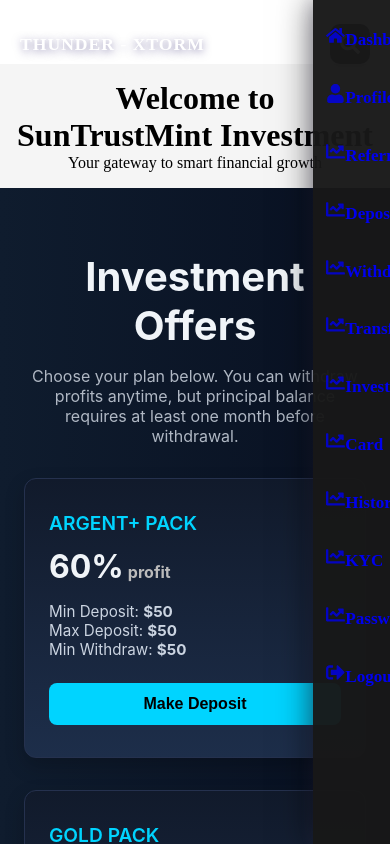
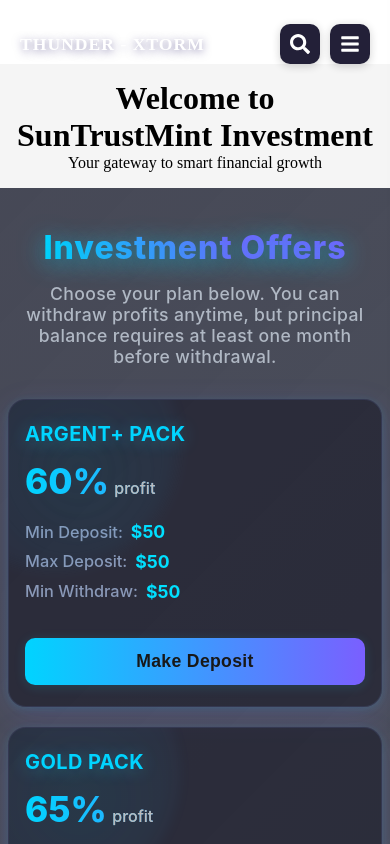
Before and after one commit to Omekagu/thunderX, a React (Create React App) app: page /investmentPlans in a window 390 px wide. Shown: the top 844 px of the page. Built offline with nearby package versions, Linux system fonts and the light colour scheme.

Commit message:
feat: implement Investment Plan component with responsive design and integrate styles

```diff
--- a/src/Components/User/InvestmentplanComponent.jsx
+++ b/src/Components/User/InvestmentplanComponent.jsx
@@ -45,132 +45,37 @@ const plans = [
 
 export default function InvestmentPlanComponent () {
   return (
-    <section
-      style={{
-        padding: '4rem 1.5rem',
-        background: 'linear-gradient(to right, #0f1c2e, #081021)',
-        color: '#f0f4f8',
-        fontFamily: 'Inter, sans-serif'
-      }}
-    >
-      <div
-        style={{ maxWidth: '1100px', margin: '0 auto', textAlign: 'center' }}
-      >
-        <h2
-          style={{ fontSize: '2.5rem', marginBottom: '1rem', fontWeight: 700 }}
-        >
-          Investment Offers
-        </h2>
-        <p
-          style={{
-            color: '#b0b8c4',
-            fontSize: '1rem',
-            maxWidth: '650px',
-            margin: '0 auto 2rem'
-          }}
-        >
+    <section className='investmentplans-section'>
+      <div className='investmentplans-header'>
+        <h2>Investment Offers</h2>
+        <p>
           Choose your plan below. You can withdraw profits anytime, but
           principal balance requires at least one month before withdrawal.
         </p>
       </div>
-
-      <div
-        style={{
-          display: 'grid',
-          gridTemplateColumns: 'repeat(auto-fit, minmax(260px, 1fr))',
-          gap: '2rem',
-          maxWidth: '1100px',
-          margin: '2rem auto 0'
-        }}
-      >
+      <div className='investmentplans-grid'>
         {plans.map(plan => (
-          <div
-            key={plan.id}
-            style={{
-              background: 'linear-gradient(to bottom, #111a2b, #1d2e4a)',
-              borderRadius: '12px',
-              padding: '2rem 1.5rem',
-              border: '1px solid #25314e',
-              boxShadow: '0 8px 20px rgba(0,0,0,0.2)',
-              transition: 'transform 0.3s ease, box-shadow 0.3s ease'
-            }}
-            onMouseEnter={e => {
-              e.currentTarget.style.transform = 'translateY(-5px)'
-              e.currentTarget.style.boxShadow = '0 12px 25px rgba(0,0,0,0.3)'
-            }}
-            onMouseLeave={e => {
-              e.currentTarget.style.transform = 'translateY(0)'
-              e.currentTarget.style.boxShadow = '0 8px 20px rgba(0,0,0,0.2)'
-            }}
-          >
-            <h3
-              style={{
-                color: '#00d4ff',
-                fontSize: '1.2rem',
-                fontWeight: 600,
-                marginBottom: '0.75rem'
-              }}
-            >
-              {plan.title}
-            </h3>
-            <p
-              style={{
-                fontSize: '2rem',
-                fontWeight: 700,
-                marginBottom: '1rem'
-              }}
-            >
+          <div className='investmentplan-card' key={plan.id}>
+            <div className='plan-glass-bg' />
+            <h3>{plan.title}</h3>
+            <p className='plan-profit'>
               {plan.profit}
-              <span
-                style={{
-                  fontSize: '1rem',
-                  color: '#bbb',
-                  marginLeft: '0.25rem'
-                }}
-              >
-                profit
-              </span>
+              <span className='plan-profit-label'>profit</span>
             </p>
-            <ul
-              style={{
-                listStyle: 'none',
-                padding: 0,
-                margin: 0,
-                color: '#cbd4e1',
-                fontSize: '0.95rem'
-              }}
-            >
+            <ul>
               <li>
-                Min Deposit: <strong>${plan.minDeposit}</strong>
+                <span>Min Deposit:</span> <strong>${plan.minDeposit}</strong>
               </li>
               <li>
-                Max Deposit: <strong>${plan.maxDeposit}</strong>
+                <span>Max Deposit:</span> <strong>${plan.maxDeposit}</strong>
               </li>
               <li>
-                Min Withdraw: <strong>${plan.minWithdraw}</strong>
+                <span>Min Withdraw:</span> <strong>${plan.minWithdraw}</strong>
               </li>
             </ul>
             <button
-              style={{
-                marginTop: '1.5rem',
-                width: '100%',
-                padding: '12px 0',
-                backgroundColor: '#00d4ff',
-                color: '#000',
-                border: 'none',
-                borderRadius: '8px',
-                fontWeight: 600,
-                fontSize: '1rem',
-                cursor: 'pointer',
-                transition: 'background 0.2s ease'
-              }}
+              className='plan-btn'
               onClick={() => alert(`You selected ${plan.title}`)}
-              onMouseOver={e =>
-                (e.currentTarget.style.backgroundColor = '#00c0e4')
-              }
-              onMouseOut={e =>
-                (e.currentTarget.style.backgroundColor = '#00d4ff')
-              }
             >
               Make Deposit
             </button>
--- a/src/Components/User/MainHeader.jsx
+++ b/src/Components/User/MainHeader.jsx
@@ -11,14 +11,14 @@ import {
 import { Link } from 'react-router-dom'
 
 export default function MainHeader () {
-  const [isMobile, setIsMobile] = useState(() => window.innerWidth <= 600)
-  const [drawerOpen, setDrawerOpen] = useState(() => window.innerWidth > 600)
+  const [isMobile, setIsMobile] = useState(window.innerWidth <= 600)
+  const [drawerOpen, setDrawerOpen] = useState(false)
 
   useEffect(() => {
     const handleResize = () => {
       const mobile = window.innerWidth <= 600
       setIsMobile(mobile)
-      setDrawerOpen(!mobile)
+      if (!mobile) setDrawerOpen(false)
     }
     window.addEventListener('resize', handleResize)
     return () => window.removeEventListener('resize', handleResize)
@@ -54,7 +54,6 @@ export default function MainHeader () {
           <button className='icon-btn' aria-label='Search'>
             <FaSearch />
           </button>
-          {!isMobile && (
           <button
             className='icon-btn'
             aria-label='Menu'
@@ -62,28 +61,29 @@ export default function MainHeader () {
           >
             <FaBars />
           </button>
-          )}
         </div>
       </header>
 
-      {/* Overlay (desktop only) */}
-      {drawerOpen && !isMobile && (
+      {/* Overlay */}
+      {drawerOpen && (
         <div className='drawer-overlay' onClick={() => setDrawerOpen(false)} />
       )}
 
       {/* Sidebar Drawer */}
-      <nav className={`drawer ${drawerOpen ? 'open' : ''}`}>
-        {!isMobile && (
+      <nav
+        className={`drawer ${drawerOpen ? 'open' : ''} ${
+          isMobile ? 'mobile' : ''
+        }`}
+      >
         <button
           className='drawer-close-btn'
           onClick={() => setDrawerOpen(false)}
         >
           <FaTimes />
         </button>
-        )}
         <ul className='drawer-list'>
           {sidebarLinks.map((link, index) => (
-            <li key={index}>
+            <li key={index} onClick={() => setDrawerOpen(false)}>
               <Link to={link.path} className='drawer-link'>
                 <span className='drawer-icon'>{link.icon}</span>
                 <span>{link.label}</span>
--- a/src/scss/User/_userDashboard.scss
+++ b/src/scss/User/_userDashboard.scss
@@ -38,7 +38,6 @@
 
   .logo-section {
     display: flex;
-    // align-items: flex-start;
     .brand-name {
       font-weight: 900;
       font-size: 1.1rem;
@@ -91,6 +90,7 @@
   z-index: 103;
   animation: fadeInDrawerBg 0.28s;
 }
+
 @keyframes fadeInDrawerBg {
   from {
     background: rgba(20, 18, 28, 0);
@@ -103,7 +103,7 @@
 .drawer {
   position: fixed;
   top: 0;
-  right: -290px;
+  right: -310px;
   width: 260px;
   height: 100vh;
   background: #181818f7;
@@ -112,7 +112,7 @@
   display: flex;
   flex-direction: column;
   padding: 22px 20px 0 20px;
-  transition: right 0.28s cubic-bezier(0.77, 0, 0.18, 1);
+  transition: right 0.32s cubic-bezier(0.77, 0, 0.18, 1);
   will-change: right;
   overflow-y: auto;
   scrollbar-width: thin;
@@ -125,7 +125,7 @@
     border: none;
     color: #fff;
     font-size: 1.4rem;
-    align-self: flex-start;
+    align-self: flex-end;
     cursor: pointer;
     margin-bottom: 20px;
     padding: 4px;
@@ -155,51 +155,49 @@
       padding: 10px 0 10px 2px;
       border-radius: 8px;
       transition: background 0.13s, color 0.13s, transform 0.15s;
+      .drawer-link {
+        display: flex;
+        align-items: center;
+        gap: 10px;
+        color: #fff !important;
+        text-decoration: none;
+        width: 100%;
+        transition: color 0.17s;
+        &:hover {
+          color: #00d4ff !important;
+        }
+      }
       .drawer-icon {
         font-size: 1.18rem;
         opacity: 0.8;
+        color: #fff !important;
         transition: color 0.2s;
       }
-      &:hover {
-        background: #232038;
-        color: #7a5fff;
-        transform: translateX(7px) scale(1.03);
-        .drawer-icon {
-          color: #7a5fff;
-        }
-      }
+      &:hover,
       &:active {
         background: #232038;
-        color: #fff;
+        color: #00d4ff;
+        transform: translateX(7px) scale(1.03);
+        .drawer-link,
+        .drawer-icon {
+          color: #00d4ff !important;
+        }
       }
     }
   }
 }
 
-@keyframes fadeNav {
-  from {
-    opacity: 0;
-    transform: translateY(32px);
-  }
-  to {
-    opacity: 1;
-    transform: translateY(0);
-  }
-}
-
+/* Mobile: Drawer slides over and covers from right. */
 @media (max-width: 600px) {
   .drawer {
-    width: 94vw;
+    width: 88vw;
     min-width: 170px;
     padding: 16px 11px 0 11px;
-  }
-  .dashboard-container {
-    margin: 0 auto;
-    min-width: 100vw;
-    max-width: 100vw;
-    padding: 0;
+    right: -100vw;
     border-radius: 0;
-    box-shadow: none;
+    &.open {
+      right: 0;
+    }
   }
 }
 
--- /dev/null
+++ b/src/scss/User/components/_investplanComponent.scss
@@ -0,0 +1,207 @@
+.investmentplans-section {
+  padding: 4rem 1.5rem;
+  background: linear-gradient(
+    135deg,
+    rgba(24, 27, 44, 0.8) 0%,
+    rgba(8, 16, 33, 0.7) 100%
+  );
+  color: #f5f7fa;
+  font-family: 'Inter', 'Segoe UI', Arial, sans-serif;
+  backdrop-filter: blur(3px);
+  min-height: 100vh;
+}
+
+.investmentplans-header {
+  max-width: 1100px;
+  margin: 0 auto;
+  text-align: center;
+  h2 {
+    font-size: 2.5rem;
+    margin-bottom: 1rem;
+    font-weight: 800;
+    letter-spacing: 1px;
+    color: #fff;
+    text-shadow: 0 4px 24px #00c0e4bb;
+    background: linear-gradient(90deg, #00d4ff 10%, #7a5fff 60%);
+    -webkit-background-clip: text;
+    -webkit-text-fill-color: transparent;
+  }
+  p {
+    color: #b0b8c4;
+    font-size: 1.1rem;
+    max-width: 650px;
+    margin: 0 auto 2rem;
+    font-weight: 500;
+    letter-spacing: 0.02em;
+  }
+}
+
+.investmentplans-grid {
+  display: grid;
+  grid-template-columns: repeat(auto-fit, minmax(260px, 1fr));
+  gap: 2rem;
+  max-width: 1100px;
+  margin: 2rem auto 0;
+}
+
+.investmentplan-card {
+  position: relative;
+  overflow: hidden;
+  background: rgba(20, 21, 35, 0.56);
+  border-radius: 18px;
+  padding: 2.4rem 1.6rem 2.2rem 1.6rem;
+  border: 1.5px solid #383c57cc;
+  box-shadow: 0 8px 32px 0 rgba(122, 95, 255, 0.12), 0 2px 8px #00d4ff22;
+  z-index: 1;
+  transition: transform 0.32s cubic-bezier(0.32, 0.76, 0.41, 1.12),
+    box-shadow 0.3s;
+  cursor: pointer;
+  animation: fadeInCard 0.8s cubic-bezier(0.27, 0.97, 0.48, 0.98);
+
+  &:hover,
+  &:focus-within {
+    transform: translateY(-8px) scale(1.025);
+    box-shadow: 0 14px 40px rgba(0, 212, 255, 0.19), 0 2px 16px #7a5fff22;
+    border-color: #00d4ff;
+    .plan-glass-bg {
+      opacity: 0.22;
+      filter: blur(14px);
+    }
+    .plan-btn {
+      background: linear-gradient(90deg, #00d4ff 0%, #7a5fff 100%);
+      color: #fff;
+      letter-spacing: 0.04em;
+      transform: scale(1.04);
+    }
+  }
+
+  h3 {
+    color: #00d4ff;
+    font-size: 1.25rem;
+    font-weight: 700;
+    margin-bottom: 0.85rem;
+    text-shadow: 0 2px 18px #00d4ff50;
+    letter-spacing: 0.02em;
+    position: relative;
+    z-index: 2;
+  }
+  .plan-profit {
+    font-size: 2.2rem;
+    font-weight: 800;
+    margin-bottom: 1.2rem;
+    color: #fff;
+    background: linear-gradient(90deg, #00d4ff 0%, #7a5fff 100%);
+    -webkit-background-clip: text;
+    -webkit-text-fill-color: transparent;
+    position: relative;
+    z-index: 2;
+    .plan-profit-label {
+      font-size: 1rem;
+      color: #bbb;
+      margin-left: 0.34rem;
+      font-weight: 500;
+      background: none;
+      -webkit-text-fill-color: initial;
+      text-shadow: none;
+    }
+  }
+  ul {
+    list-style: none;
+    padding: 0;
+    margin: 0 0 0.5rem 0;
+    color: #cbd4e1;
+    font-size: 1.02rem;
+    font-weight: 500;
+    li {
+      margin-bottom: 0.55rem;
+      display: flex;
+      align-items: center;
+      gap: 0.5rem;
+      span {
+        color: #8a99b8;
+        font-weight: 500;
+        min-width: 90px;
+        display: inline-block;
+      }
+      strong {
+        color: #00e0ff;
+        font-weight: 700;
+        font-size: 1.08em;
+      }
+    }
+  }
+  .plan-btn {
+    margin-top: 1.7rem;
+    width: 100%;
+    padding: 13px 0;
+    background: linear-gradient(90deg, #00d4ff 0%, #7a5fff 100%);
+    color: #181818;
+    border: none;
+    border-radius: 10px;
+    font-weight: 700;
+    font-size: 1.1rem;
+    letter-spacing: 0.02em;
+    cursor: pointer;
+    box-shadow: 0 2px 12px #00d4ff20;
+    transition: background 0.2s, color 0.2s, transform 0.22s;
+    outline: none;
+    &:hover,
+    &:focus {
+      background: linear-gradient(90deg, #7a5fff 0%, #00d4ff 100%);
+      color: #fff;
+      transform: scale(1.045);
+      box-shadow: 0 4px 24px #00d4ff40;
+    }
+    &:active {
+      color: #181818;
+      background: #00d4ff;
+      transform: scale(0.97);
+    }
+  }
+
+  .plan-glass-bg {
+    pointer-events: none;
+    position: absolute;
+    z-index: 0;
+    top: -80px;
+    left: -80px;
+    width: 250px;
+    height: 250px;
+    border-radius: 50%;
+    background: radial-gradient(
+      circle at 60% 60%,
+      #00d4ff90 0%,
+      #7a5fff33 80%,
+      transparent 100%
+    );
+    opacity: 0.13;
+    filter: blur(8px);
+    transition: opacity 0.36s, filter 0.25s;
+  }
+}
+
+@keyframes fadeInCard {
+  0% {
+    opacity: 0;
+    transform: scale(0.94) translateY(24px);
+  }
+  100% {
+    opacity: 1;
+    transform: scale(1) translateY(0);
+  }
+}
+
+@media (max-width: 700px) {
+  .investmentplans-section {
+    padding: 2.5rem 0.5rem;
+  }
+  .investmentplans-header h2 {
+    font-size: 2rem;
+  }
+  .investmentplans-grid {
+    gap: 1.25rem;
+  }
+  .investmentplan-card {
+    padding: 1.4rem 1rem 1.3rem 1rem;
+  }
+}
--- a/src/scss/index.scss
+++ b/src/scss/index.scss
@@ -23,3 +23,4 @@
 // Users
 @import './User/userDashboard';
 @import './User/investmentHistory';
+@import './User/components/investplanComponent';
```
Lines whose indentation alone changed are shown as unchanged.
